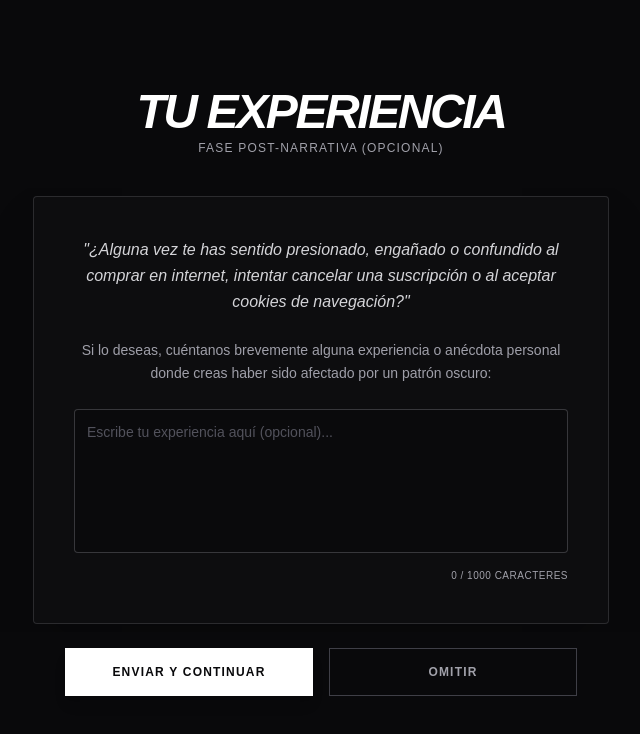
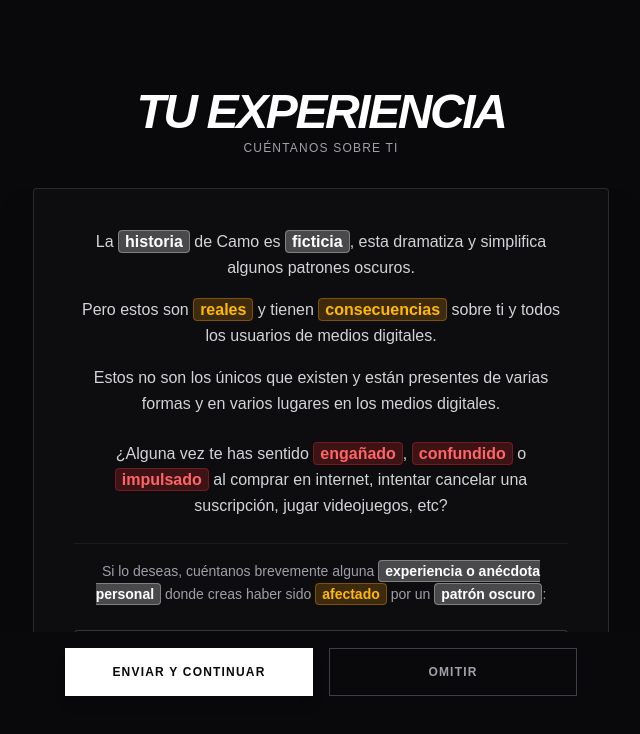
Before and after one commit to RealPingu/proyecto-memoria, a Next.js app: page /game/narrative/experience in a window 1280 px wide. Shown: the top 734 px of the page, without its empty margins (319-959 px from the left). Built offline with nearby package versions, Linux system fonts and the light colour scheme.

Commit message:
style: refine narrative experience page copy and highlighting details

```diff
--- a/app/game/narrative/experience/page.tsx
+++ b/app/game/narrative/experience/page.tsx
@@ -123,7 +123,7 @@ export default function NarrativeExperiencePage() {
             Tu Experiencia
           </h1>
           <p className="text-game-muted text-[10px] md:text-xs uppercase tracking-widest">
-            Fase Post-Narrativa (Opcional)
+            Cuéntanos sobre ti
           </p>
         </motion.header>
 
@@ -136,12 +136,23 @@ export default function NarrativeExperiencePage() {
           <div className="my-auto w-full max-w-xl space-y-6">
             <div className="bg-game-surface/30 p-6 md:p-10 border border-game-muted/20 rounded-sm shadow-2xl text-left space-y-6">
 
-              <p className="leading-relaxed text-zinc-300 text-sm md:text-base text-center italic">
-                "¿Alguna vez te has sentido presionado, engañado o confundido al comprar en internet, intentar cancelar una suscripción o al aceptar cookies de navegación?"
-              </p>
+              <div className="space-y-4 text-zinc-300 text-sm md:text-base leading-relaxed text-center font-sans">
+                <p>
+                  La <span className="px-1.5 py-0.5 rounded bg-game-accent/25 text-game-accent font-semibold border border-game-accent/30">historia</span> de Camo es <span className="px-1.5 py-0.5 rounded bg-game-accent/25 text-game-accent font-semibold border border-game-accent/30">ficticia</span>, esta dramatiza y simplifica algunos patrones oscuros.
+                </p>
+                <p>
+                  Pero estos son <span className="px-1.5 py-0.5 rounded bg-amber-500/20 text-amber-400 font-semibold border border-amber-500/35">reales</span> y tienen <span className="px-1.5 py-0.5 rounded bg-amber-500/20 text-amber-400 font-semibold border border-amber-500/35">consecuencias</span> sobre ti y todos los usuarios de medios digitales.
+                </p>
+                <p>
+                  Estos no son los únicos que existen y están presentes de varias formas y en varios lugares en los medios digitales.
+                </p>
+                <p className="pt-2 font-medium">
+                  ¿Alguna vez te has sentido <span className="px-1.5 py-0.5 rounded bg-red-500/20 text-red-400 font-semibold border border-red-500/30">engañado</span>, <span className="px-1.5 py-0.5 rounded bg-red-500/20 text-red-400 font-semibold border border-red-500/30">confundido</span> o <span className="px-1.5 py-0.5 rounded bg-red-500/20 text-red-400 font-semibold border border-red-500/30">impulsado</span> al comprar en internet, intentar cancelar una suscripción, jugar videojuegos, etc?
+                </p>
+              </div>
 
-              <p className="leading-relaxed text-zinc-400 text-xs md:text-sm text-center">
-                Si lo deseas, cuéntanos brevemente alguna experiencia o anécdota personal donde creas haber sido afectado por un patrón oscuro:
+              <p className="leading-relaxed text-zinc-400 text-xs md:text-sm text-center border-t border-game-muted/10 pt-4">
+                Si lo deseas, cuéntanos brevemente alguna <span className="px-1.5 py-0.5 rounded bg-game-accent/25 text-game-accent font-semibold border border-game-accent/30">experiencia o anécdota personal</span> donde creas haber sido <span className="px-1.5 py-0.5 rounded bg-amber-500/20 text-amber-400 font-semibold border border-amber-500/35">afectado</span> por un <span className="px-1.5 py-0.5 rounded bg-game-accent/25 text-game-accent font-semibold border border-game-accent/30">patrón oscuro</span>:
               </p>
 
               <div className="space-y-2 relative">
```
